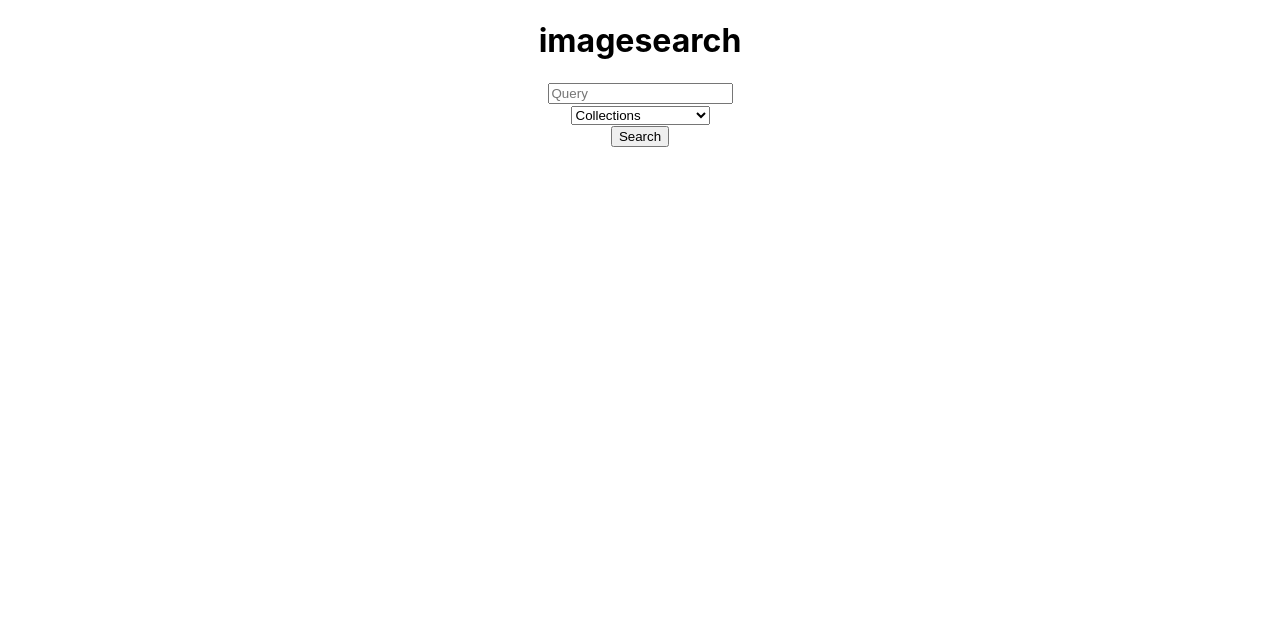
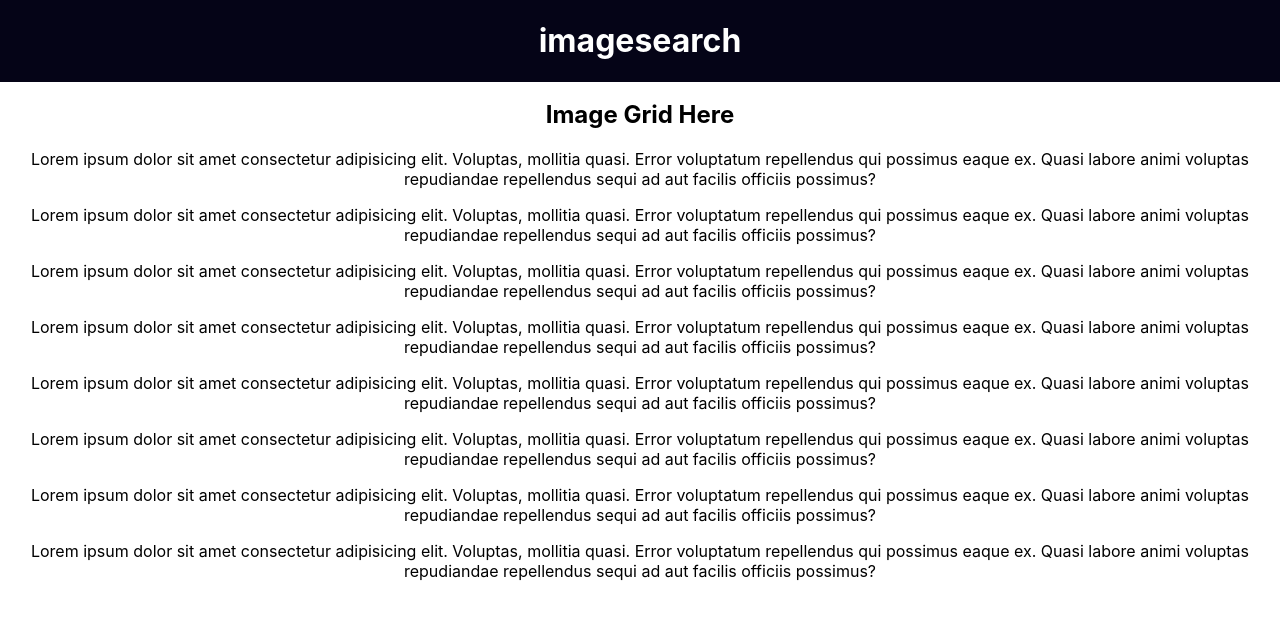
Before and after one commit to jamcry/unsplash-client-hipo, a React (Create React App) app: page / in a window 1280 px wide. Shown: the top 620 px of the page. Built offline with nearby package versions, Linux system fonts and the light colour scheme.

Commit message:
Create Results page component

```diff
--- a/src/App.js
+++ b/src/App.js
@@ -1,11 +1,12 @@
 import React from 'react';
 import './App.css';
-import Home from './components/Home.js';
+import Home from './pages/Home';
+import Results from './pages/Results';
 
 function App() {
   return (
     <div className="App">
-      <Home />
+      <Results />
     </div>
   );
 }
--- /dev/null
+++ b/src/components/GridGallery.js
@@ -0,0 +1,19 @@
+import React, { Component } from 'react'
+
+export default class GridGallery extends Component {
+  render() {
+    return (
+      <div className="results-grid">
+        <h2>Image Grid Here</h2>
+        <p>Lorem ipsum dolor sit amet consectetur adipisicing elit. Voluptas, mollitia quasi. Error voluptatum repellendus qui possimus eaque ex. Quasi labore animi voluptas repudiandae repellendus sequi ad aut facilis officiis possimus?</p>
+        <p>Lorem ipsum dolor sit amet consectetur adipisicing elit. Voluptas, mollitia quasi. Error voluptatum repellendus qui possimus eaque ex. Quasi labore animi voluptas repudiandae repellendus sequi ad aut facilis officiis possimus?</p>
+        <p>Lorem ipsum dolor sit amet consectetur adipisicing elit. Voluptas, mollitia quasi. Error voluptatum repellendus qui possimus eaque ex. Quasi labore animi voluptas repudiandae repellendus sequi ad aut facilis officiis possimus?</p>
+        <p>Lorem ipsum dolor sit amet consectetur adipisicing elit. Voluptas, mollitia quasi. Error voluptatum repellendus qui possimus eaque ex. Quasi labore animi voluptas repudiandae repellendus sequi ad aut facilis officiis possimus?</p>
+        <p>Lorem ipsum dolor sit amet consectetur adipisicing elit. Voluptas, mollitia quasi. Error voluptatum repellendus qui possimus eaque ex. Quasi labore animi voluptas repudiandae repellendus sequi ad aut facilis officiis possimus?</p>
+        <p>Lorem ipsum dolor sit amet consectetur adipisicing elit. Voluptas, mollitia quasi. Error voluptatum repellendus qui possimus eaque ex. Quasi labore animi voluptas repudiandae repellendus sequi ad aut facilis officiis possimus?</p>
+        <p>Lorem ipsum dolor sit amet consectetur adipisicing elit. Voluptas, mollitia quasi. Error voluptatum repellendus qui possimus eaque ex. Quasi labore animi voluptas repudiandae repellendus sequi ad aut facilis officiis possimus?</p>
+        <p>Lorem ipsum dolor sit amet consectetur adipisicing elit. Voluptas, mollitia quasi. Error voluptatum repellendus qui possimus eaque ex. Quasi labore animi voluptas repudiandae repellendus sequi ad aut facilis officiis possimus?</p>
+      </div>
+    )
+  }
+}
--- /dev/null
+++ b/src/components/StickyHeader.css
@@ -0,0 +1,8 @@
+.sticky-header {
+    position: fixed;
+    top: 0;
+    width: 100%;
+    background: #050417;
+    color: white;
+    display: block;
+}
--- /dev/null
+++ b/src/components/StickyHeader.js
@@ -0,0 +1,12 @@
+import React, { Component } from 'react'
+import "./StickyHeader.css";
+
+export default class StickyHeader extends Component {
+  render() {
+    return (
+      <header className="sticky-header">
+        <h1>imagesearch</h1>
+      </header>
+    )
+  }
+}
--- /dev/null
+++ b/src/pages/Results.css
@@ -0,0 +1,3 @@
+.results .content {
+  padding-top: 5rem;
+}
--- /dev/null
+++ b/src/pages/Results.js
@@ -0,0 +1,20 @@
+import React, {Component} from "react";
+import GridGallery from "../components/GridGallery";
+import StickyHeader from "../components/StickyHeader";
+import "./Results.css";
+
+export default class Results extends Component {
+
+  render() {
+    return (
+      <div className="results">
+        <div className="header">
+          <StickyHeader />
+        </div>
+        <div className="content">
+          <GridGallery />
+        </div>
+      </div>
+    )
+  }
+}
```
Also changed, not shown: src/pages/Home.js (renamed from src/components/Home.js).
